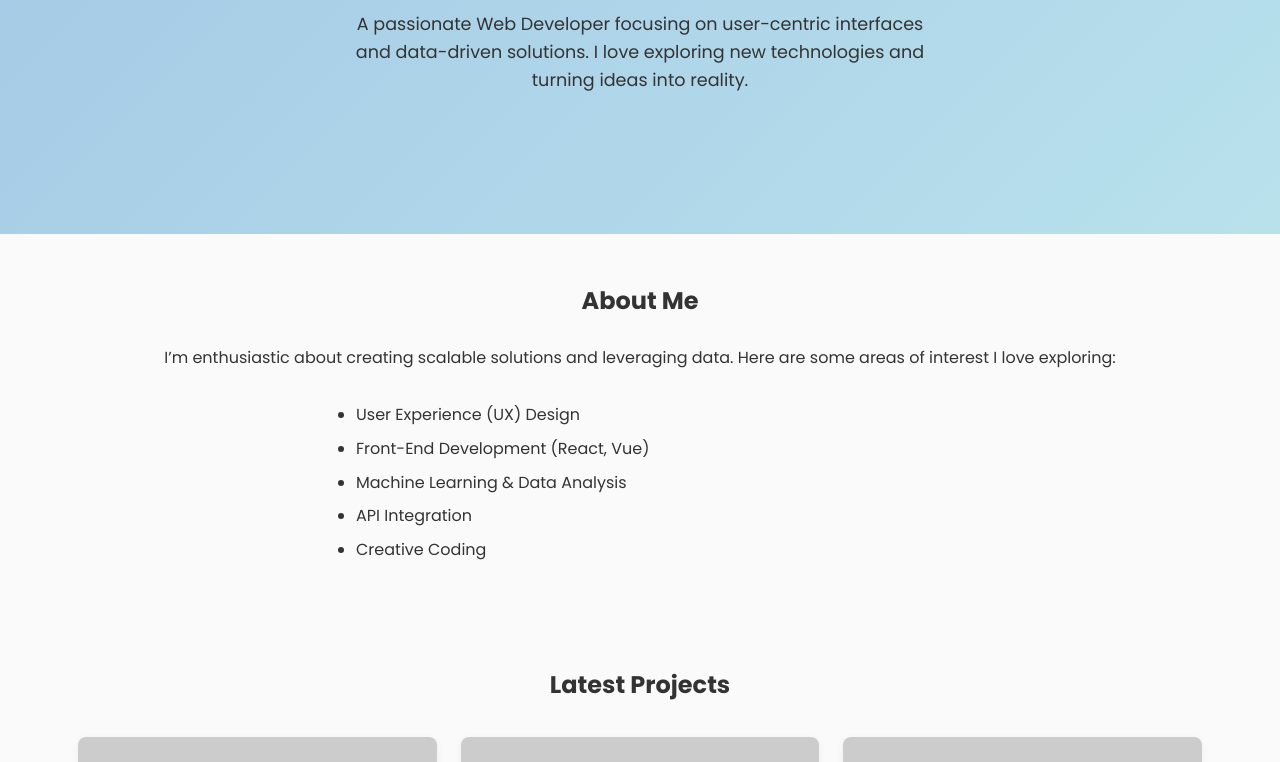
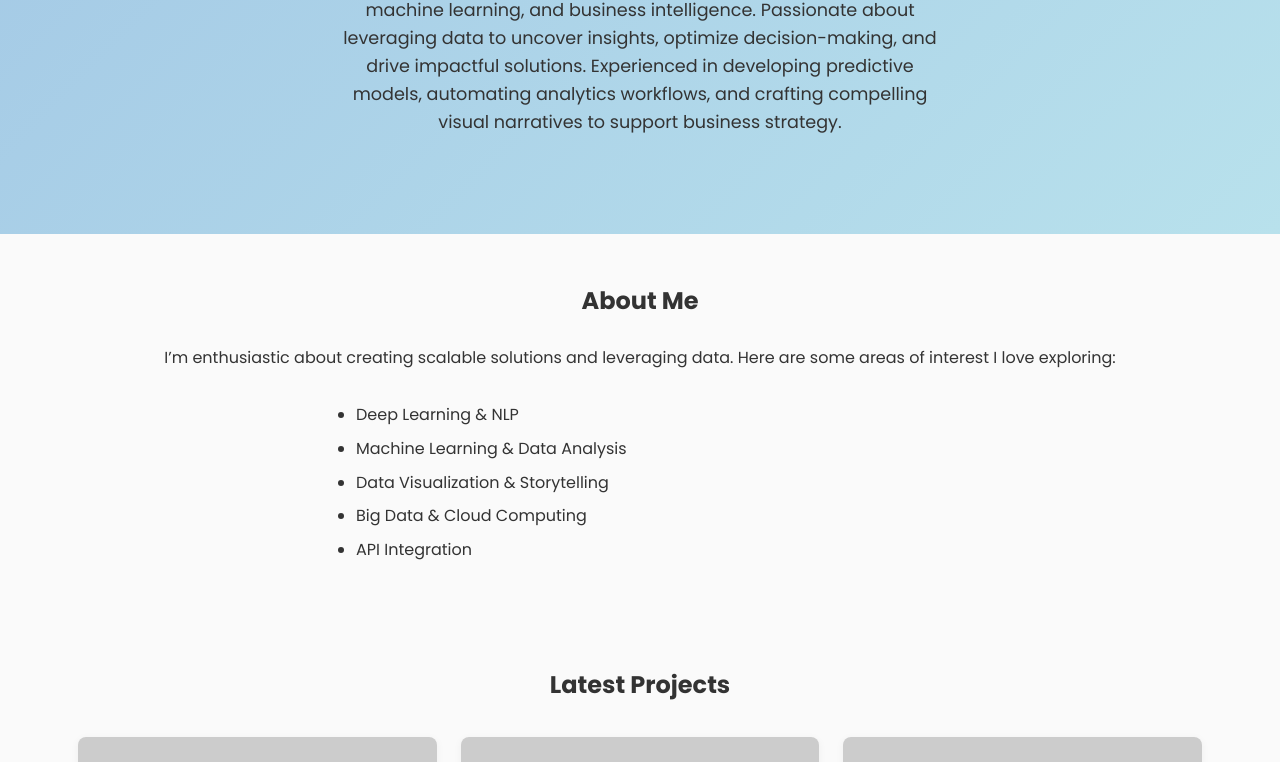
Before and after one commit to jeonghan-bit/jeonghan-bit.github.io, a plain HTML site: page index.html in a window 1280 px wide. Shown: the part 396-1158 px from the top of the page. Drawn offline with Linux system fonts and the light colour scheme; placeholder pictures from the web are drawn by us.

Commit message:
Profile info updated ver1.

```diff
--- a/index.html
+++ b/index.html
@@ -43,9 +43,9 @@
       />
       <h1>Hi, I'm JeongHan(Edward) Chang</h1>
       <p>
-        A passionate Web Developer focusing on user-centric interfaces
-        and data-driven solutions. I love exploring new technologies
-        and turning ideas into reality.
+        A data-driven analyst with a strong foundation in statistics, machine learning, and business intelligence.
+        Passionate about leveraging data to uncover insights, optimize decision-making, and drive impactful solutions.
+        Experienced in developing predictive models, automating analytics workflows, and crafting compelling visual narratives to support business strategy.
       </p>
     </div>
   </section>
@@ -59,11 +59,11 @@
         Here are some areas of interest I love exploring:
       </p>
       <ul class="interests-list">
-        <li>User Experience (UX) Design</li>
-        <li>Front-End Development (React, Vue)</li>
+        <li>Deep Learning & NLP</li>
         <li>Machine Learning & Data Analysis</li>
+        <li>Data Visualization & Storytelling</li>
+        <li>Big Data & Cloud Computing</li>
         <li>API Integration</li>
-        <li>Creative Coding</li>
       </ul>
     </div>
   </section>
```
